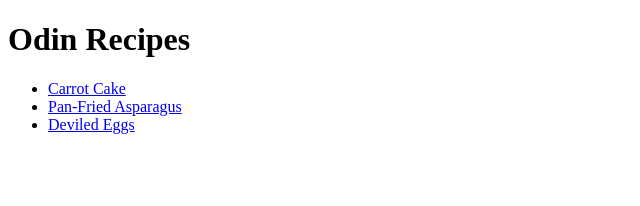
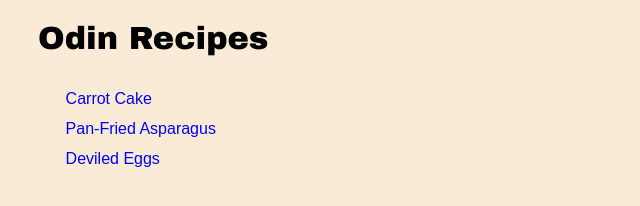
Before and after one commit to Andre-Carr/odin-recipes, a plain HTML site: page index.html in a window 1280 px wide. Shown: the whole page, without its empty margins (0-640 px from the left). Drawn offline with Linux system fonts and the light colour scheme.

Commit message:
Add style to index page

```diff
--- a/index.html
+++ b/index.html
@@ -3,6 +3,7 @@
 <html lang="en">
   <head>
     <meta charset="UTF-8" />
+    <link rel="stylesheet" href="styles/indexStyle.css" />
     <title>Odin Recipes</title>
   </head>
   <body>
--- /dev/null
+++ b/styles/indexStyle.css
@@ -0,0 +1,30 @@
+body {
+    font-family: Arial, sans-serif;
+    background-color: antiquewhite;
+    margin-left: 2%;
+}
+
+
+/* Heading styles */
+h1 {
+    font-family: "Arial Black", Arial, sans-serif;
+    font-size: 32px;
+    padding-left: 1%;
+}
+
+/* List Styles */
+
+li {
+    list-style-type: none;
+    padding-top: 1%;
+}
+
+a, a:visited {
+    color: blue;
+    text-decoration: none;
+}
+
+a:hover {
+    color: purple;
+    text-decoration: underline;
+}
```
